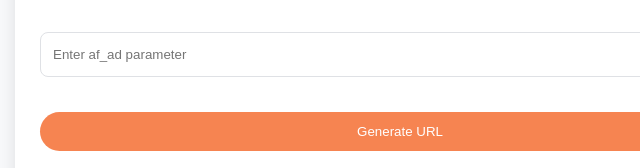
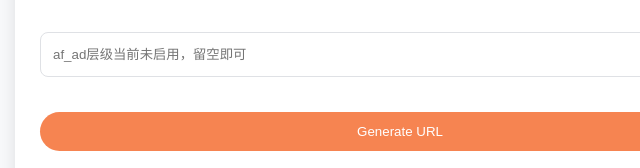
Before and after one commit to rui03y/w2a, a plain HTML site: page index.html in a window 1280 px wide. Shown: the part 342-510 px from the top of the page, 0-640 px from the left. Drawn offline with Linux system fonts and the light colour scheme.

Commit message:
Update index.html

```diff
--- a/index.html
+++ b/index.html
@@ -139,7 +139,7 @@
                 <input type="text" id="url-input" placeholder="Enter base URL (default will be used if empty)" value="https://static-fed.bigolive.tv/live/pages/bigolive/bigolive-fb-ad/id.html">
                 <input type="text" id="c-input" placeholder="Enter c parameter">
                 <input type="text" id="adset-input" placeholder="Enter af_adset parameter">
-                <input type="text" id="ad-input" placeholder="Enter af_ad parameter">
+                <input type="text" id="ad-input" placeholder="af_ad层级当前未启用，留空即可">
                 <button onclick="generateURL()">Generate URL</button>
                 <button onclick="copyResult()">Copy Result</button>
                 <div class="result">
```
